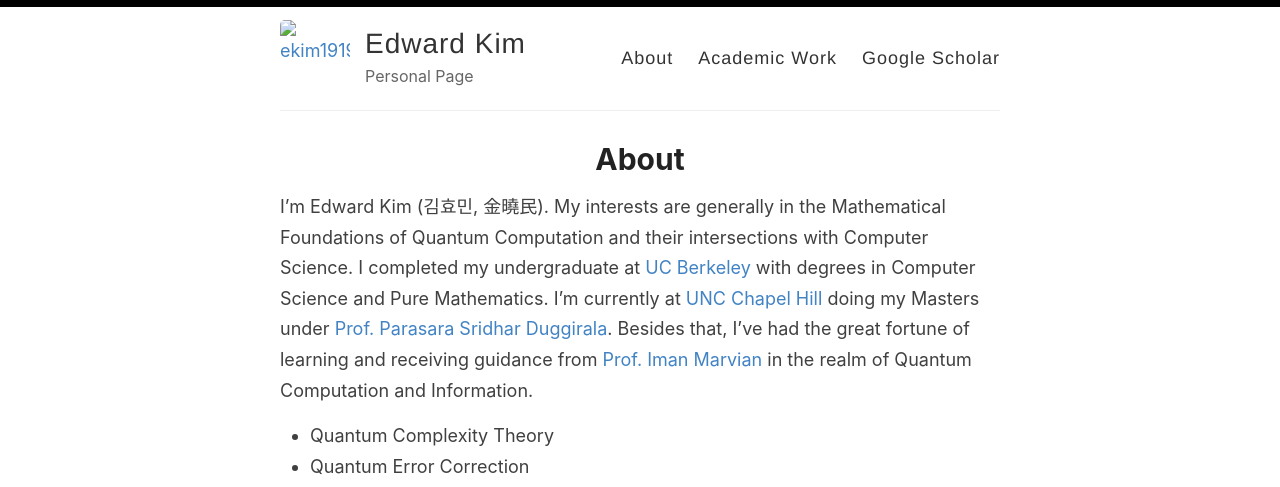
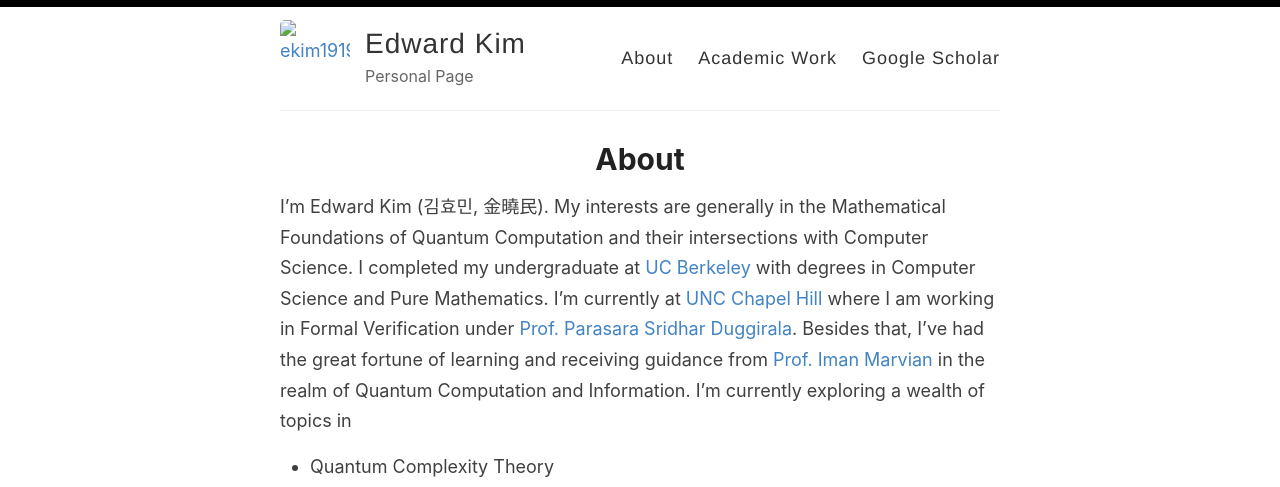
Before and after one commit to ekim1919/ekim1919.github.io, a Jekyll site: the page built from _pages/about.md, in a window 1280 px wide. Shown: the top 487 px of the page. Built offline with Jekyll 4.4.1, drawn with Linux system fonts in a browser that asks for light colours; some of the changed text lies outside the part shown.

Commit message:
Modified about

```diff
--- a/_pages/about.md
+++ b/_pages/about.md
@@ -2,15 +2,14 @@
 layout: page
 title: About
 permalink: /about/
-redirect_from:
   - /
 ---
 
- I'm Edward Kim (김효민, 金曉民). My interests are generally in the Mathematical Foundations of Quantum Computation and their intersections with Computer Science. I completed my undergraduate at [UC Berkeley](https://cs.berkeley.edu/) with degrees in Computer Science and Pure Mathematics. I'm currently at [UNC Chapel Hill](https://cs.unc.edu/) doing my Masters under [Prof. Parasara Sridhar Duggirala](https://www.cs.unc.edu/~psd/). Besides that, I've had the great fortune of learning and receiving guidance from [Prof. Iman Marvian](https://sites.duke.edu/marvian/) in the realm of Quantum Computation and Information.
+ I'm Edward Kim (김효민, 金曉民). My interests are generally in the Mathematical Foundations of Quantum Computation and their intersections with Computer Science. I completed my undergraduate at [UC Berkeley](https://cs.berkeley.edu/) with degrees in Computer Science and Pure Mathematics. I'm currently at [UNC Chapel Hill](https://cs.unc.edu/) where I am working in Formal Verification under [Prof. Parasara Sridhar Duggirala](https://www.cs.unc.edu/~psd/). Besides that, I've had the great fortune of learning and receiving guidance from [Prof. Iman Marvian](https://sites.duke.edu/marvian/) in the realm of Quantum Computation and Information. I'm currently exploring a wealth of topics in
 
   * Quantum Complexity Theory
-  * Quantum Error Correction
-  * Topological Quantum Information
+  * Quantum Information Theory
+  * Topological Quantum Computation
 
   ![Profile Picture](/images/profile.jpg){:class="img-responsive"}
 
```
